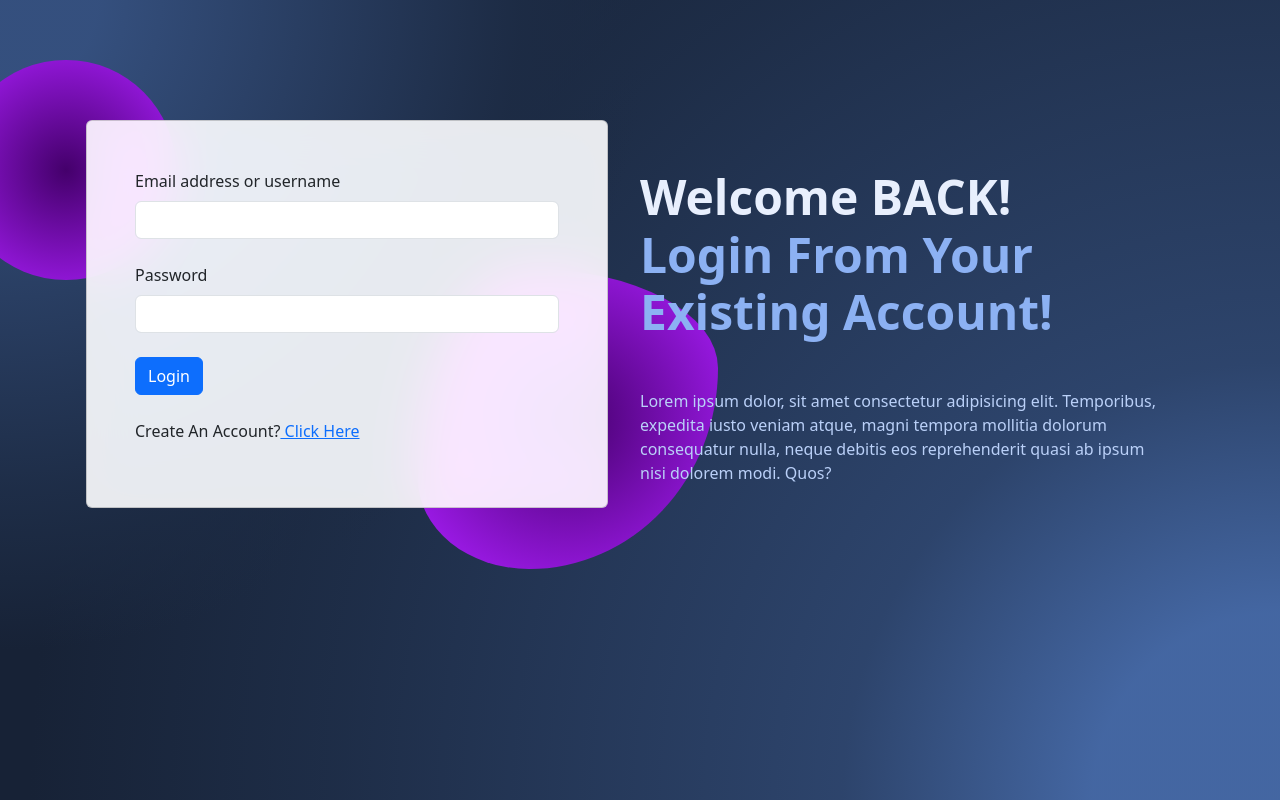
After one commit to ElieChikhani/pixup, a PHP site: page /PIXUP/signin.php in a window 1280 px wide. The commit adds this page. Run offline with PHP 8.4, Linux system fonts and the light colour scheme.

Commit message:
signin added

```diff
--- a/index.php
+++ b/index.php
@@ -22,9 +22,6 @@
     <?php
 
     if(!isset($_SESSION)) session_start();
-
-    $_SESSION['user_id']=1;
-    $_SESSION['username']='eliechikhani';
 
     $username = isset($_SESSION['username']) && !empty($_SESSION['username'])?$_SESSION['username']:'visitor';
 
--- /dev/null
+++ b/signin.php
@@ -0,0 +1,90 @@
+
+<!DOCTYPE html>
+<html lang="en">
+<head>
+    <meta charset="UTF-8">
+    <meta name="viewport" content="width=device-width, initial-scale=1.0">
+    <title>signin</title>
+    <link href="https://cdn.jsdelivr.net/npm/bootstrap@5.3.2/dist/css/bootstrap.min.css" rel="stylesheet"
+    integrity="sha384-T3c6CoIi6uLrA9TneNEoa7RxnatzjcDSCmG1MXxSR1GAsXEV/Dwwykc2MPK8M2HN" crossorigin="anonymous" />
+<link rel="stylesheet" href="https://cdnjs.cloudflare.com/ajax/libs/font-awesome/6.0.0-beta3/css/all.min.css">
+<link rel="stylesheet" href="styles/signin.css">
+
+</head>
+<body>
+<main>
+  <!-- Section: Design Block -->
+<section class="background-radial-gradient overflow-hidden">
+
+
+  <div class="container px-4 py-5 px-md-5 text-center text-lg-start my-5" id="all-contents">
+    <div class="row gx-lg-5 align-items-center mb-5">
+      <div class="alltexts">
+      <div class="col-lg-6 mb-5 mb-lg-0" style="z-index: 10">
+        <h1 class="my-5 display-5 fw-bold ls-tight" style="color: hsl(218, 81%, 95%)">
+          Welcome BACK!<br />
+          <span style="color: hsl(218, 81%, 75%)">Login From Your Existing Account!</span>
+        </h1>
+        <p class="mb-4 opacity-70" style="color: hsl(218, 81%, 85%)">
+          Lorem ipsum dolor, sit amet consectetur adipisicing elit.
+          Temporibus, expedita iusto veniam atque, magni tempora mollitia
+          dolorum consequatur nulla, neque debitis eos reprehenderit quasi
+          ab ipsum nisi dolorem modi. Quos?
+        </p>
+      </div>
+
+      <div class="col-lg-6 mb-5 mb-lg-0 position-relative">
+        <div id="radius-shape-1" class="position-absolute rounded-circle shadow-5-strong"></div>
+        <div id="radius-shape-2" class="position-absolute shadow-5-strong"></div>
+
+        <div class="card bg-glass">
+          <div class="card-body px-4 py-5 px-md-5">
+            <form action="dbModule/signinCheck.php">
+              <!-- Email input -->
+              <div data-mdb-input-init class="form-outline mb-4">
+                <label class="form-label" for="form3Example3">Email address or username</label>
+                <input type="text" id="email-username" name="email_or_username" class="form-control" />
+              </div>
+
+              <!-- Password input -->
+              <div data-mdb-input-init class="form-outline mb-4">
+                <label class="form-label" for="form3Example4">Password</label>
+                <input type="password" id="password" name="password" class="form-control" />
+              </div>
+
+              <div>
+                <?php
+
+                  if(isset($_GET['message'])&&!empty($message)){
+                    echo "$message";
+                  }
+                 ?>
+              </div>
+
+              <!-- Submit button -->
+              <button type="submit" data-mdb-button-init data-mdb-ripple-init class="btn btn-primary btn-block mb-4">
+                Login
+              </button>
+              <p>Create An Account?<a href="indexSignUp.html"> Click Here</a></p>
+            </form>
+
+            </div>
+
+          </div>
+        </div>
+      </div>
+      </div>
+    </div>
+  </div>
+</section>
+</main>
+
+
+      <script src="https://cdn.jsdelivr.net/npm/@popperjs/core@2.11.8/dist/umd/popper.min.js"
+      integrity="sha384-I7E8VVD/ismYTF4hNIPjVp/Zjvgyol6VFvRkX/vR+Vc4jQkC+hVqc2pM8ODewa9r"
+      crossorigin="anonymous"></script>
+
+  <script src="https://cdn.jsdelivr.net/npm/bootstrap@5.3.2/dist/js/bootstrap.min.js"
+      integrity="sha384-BBtl+eGJRgqQAUMxJ7pMwbEyER4l1g+O15P+16Ep7Q9Q+zqX6gSbd85u4mG4QzX+"
+      crossorigin="anonymous"></script>
+</body>
--- /dev/null
+++ b/styles/signin.css
@@ -0,0 +1,51 @@
+.background-radial-gradient {
+    height: 100vh;
+    background-color: hsl(218, 41%, 15%);
+    background-image: radial-gradient(650px circle at 0% 0%,
+        hsl(218, 41%, 35%) 15%,
+        hsl(218, 41%, 30%) 35%,
+        hsl(218, 41%, 20%) 75%,
+        hsl(218, 41%, 19%) 80%,
+        transparent 100%),
+      radial-gradient(1250px circle at 100% 100%,
+        hsl(218, 41%, 45%) 15%,
+        hsl(218, 41%, 30%) 35%,
+        hsl(218, 41%, 20%) 75%,
+        hsl(218, 41%, 19%) 80%,
+        transparent 100%);
+  }
+
+  #radius-shape-1 {
+    height: 220px;
+    width: 220px;
+    top: -60px;
+    left: -130px;
+    background: radial-gradient(#44006b, #ad1fff);
+    overflow: hidden;
+  }
+
+  #radius-shape-2 {
+    border-radius: 38% 62% 63% 37% / 70% 33% 67% 30%;
+    bottom: -60px;
+    right: -110px;
+    width: 300px;
+    height: 300px;
+    background: radial-gradient(#44006b, #ad1fff);
+    overflow: hidden;
+  }
+
+  .bg-glass {
+    background-color: hsla(0, 0%, 100%, 0.9) !important;
+    backdrop-filter: saturate(200%) blur(25px);
+  }
+
+  .alltexts {
+    display: flex;
+    flex-direction: row-reverse;
+    margin-top: 3vh;
+    gap: 2rem;
+ }
+
+.alltexts .col-lg-6 {
+        margin: 0 auto;
+ }
```
Also changed, not shown: dbModule/signinCheck.php (added, +45 -0 lines), signup.html (added, +107 -0 lines), styles/signup.css (added, +45 -0 lines), userprofile.html (added, +84 -0 lines), webPictures/wallpaperSignIn.jpeg (added).
